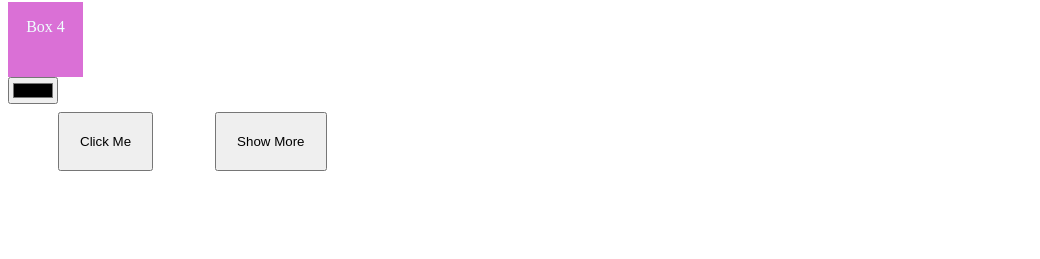
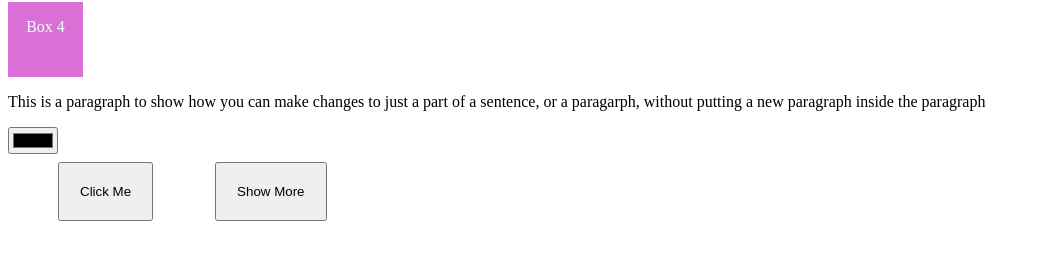
Before and after one commit to TeamEdward1738/EE_webdev, a plain HTML site: page alignment.html in a window 1280 px wide. Shown: the part 349-608 px from the top of the page, without its empty margins (0-1040 px from the left). Drawn offline with Linux system fonts and the light colour scheme.

Commit message:
alignment notes

```diff
--- a/alignment.html
+++ b/alignment.html
@@ -50,6 +50,7 @@
                 <p>Box 4</p>
             </div>
         </div>
+        <p>This is a paragraph to show how you can make changes to just a part of a sentence, <span id = "important">or a paragarph</span>, without putting a new paragraph inside the paragraph</p>
         <div id="flex-wrapper">
             <div id="box">
                 <p>Box 1</p>
```
